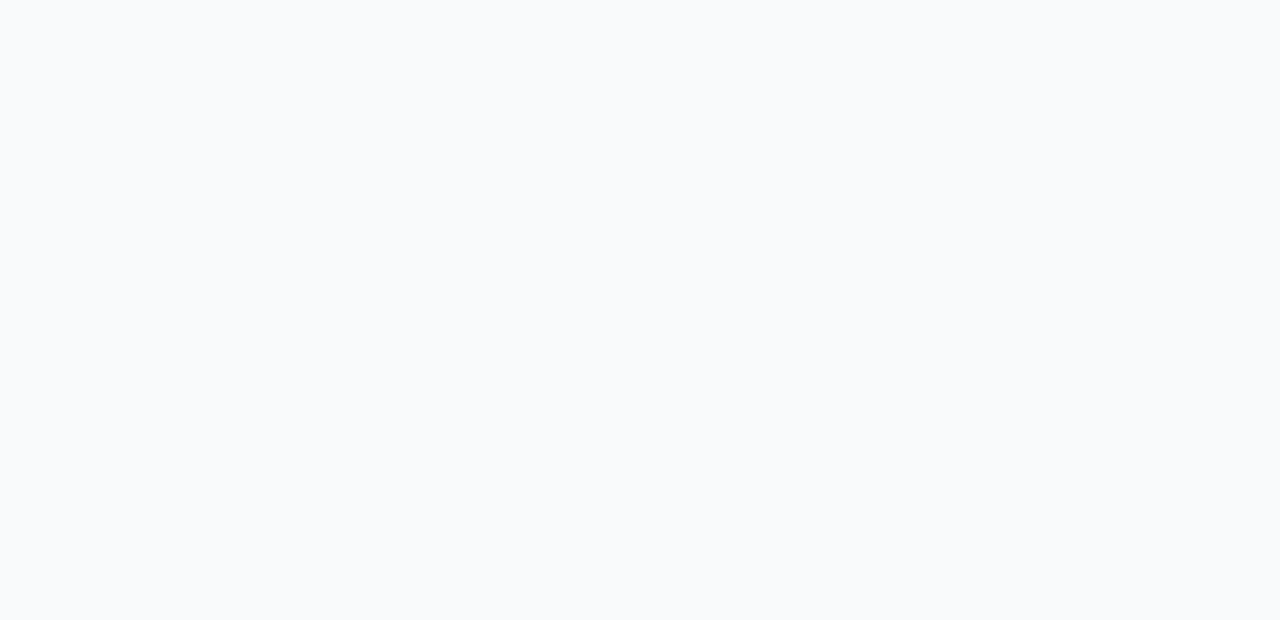
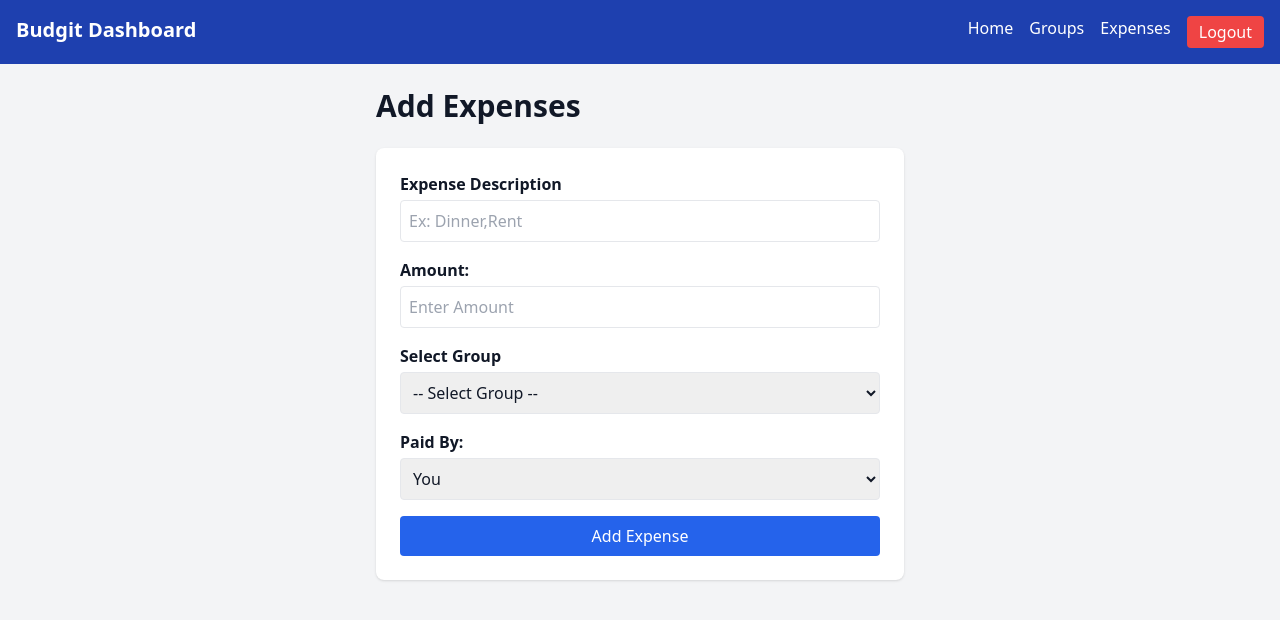
Before and after one commit to Prathamshetty318/Budgit, a React (Vite) app in the folder budgit-frontend/: page /addexpenses in a window 1280 px wide. Before the commit this address had no page. Shown: the top 620 px of the page. Built offline with nearby package versions, Linux system fonts and the light colour scheme; sample sign-in values are in the browser's storage.

Commit message:
done with Expense and add expense page Ui with sample data will move to improve some pages with users pov

```diff
--- a/budgit-frontend/src/App.jsx
+++ b/budgit-frontend/src/App.jsx
@@ -17,6 +17,7 @@ import Dashboard from "./pages/Dashboard";
 import Groups from "./pages/Groups";
 import Expenses from "./pages/Expenses";
 import CreateGroup from "./pages/CreateGroup";
+import AddExpenses from "./pages/AddExpenses";
 
 function App() {
   const [darkMode, setDarkMode] = useState(false);
@@ -52,6 +53,7 @@ function App() {
         <Route path="/groups" element={<ProtectdRoute><PrivateLayout><Groups /></PrivateLayout></ProtectdRoute>}/>
         <Route path="/expenses" element={<ProtectdRoute><PrivateLayout><Expenses /></PrivateLayout></ProtectdRoute>}/>
         <Route path="/creategroup" element={<ProtectdRoute><PrivateLayout><CreateGroup /></PrivateLayout></ProtectdRoute>}/>
+        <Route path="/addexpenses" element={<ProtectdRoute><PrivateLayout><AddExpenses /></PrivateLayout></ProtectdRoute>}/>
       </Routes>
     </div>
   );
--- /dev/null
+++ b/budgit-frontend/src/pages/AddExpenses.jsx
@@ -0,0 +1,80 @@
+import { useState } from "react";
+
+function AddExpenses(){
+
+    const [description, setDescription] = useState("");
+    const [amount, setAmount] = useState("");
+    const [group, setGroup] = useState("");
+    const [paidby , setPaidby] = useState("");
+
+    const handleSubmit = (e)=>{
+        e.preventDefault();
+
+        alert(`Expense Added:`)
+    };
+
+    return(
+        <div className="p-6 max-w-xl mx-auto">
+            <h1 className="text-3xl font-bold mb-6">Add Expenses</h1>
+
+            <form
+            onSubmit={handleSubmit}
+            className="bg-white p-6 rounded-lg shadow space-y-4">
+
+                <div>
+                    <label className="font-semibold">Expense Description</label>
+                    <input
+                    type="text"
+                    placeholder="Ex: Dinner,Rent"
+                    className="border p-2 w-full rounded mt-1"
+                    value={description}
+                    onChange={(e)=> setDescription(e.target.value)}
+                    />
+                </div>
+                <div>
+                    <label className="font-semibold">Amount:</label>
+                    <input
+                    type="number"
+                    min="0"
+                    placeholder="Enter Amount"
+                    className="border p-2 w-full rounded mt-1"
+                    value={amount}
+                    onChange={(e)=> setAmount(e.target.value)}
+                    />
+                </div>
+                <div>
+                    <label className="font-semibold">Select Group</label>
+                    <select
+                    className="border p-2 w-full rounded mt-1"
+                    value={group}
+                    onChange={(e) => setGroup(e.target.value)}>
+                        <option value="">-- Select Group --</option>
+                        <option value="Friends">Friends</option>
+                        <option value="Office">Office</option>
+                        <option value="Family">Family</option>
+                        <option value="Roommates">Roommates</option>
+                        <option value="Trips">Trips</option>
+                        <option value="Others">Others</option>
+                    </select>
+                </div>
+                <div>
+                    <label className="font-semibold">Paid By:</label>
+                    <select
+                    className="border p-2 w-full rounded mt-1"
+                    value={paidby}
+                    onChange={(e) => setPaidby(e.target.value)}>
+                        <option value="You">You</option>
+                        <option value="Mahesh">Mahesh</option>
+                        <option value="Raju">Raju</option>
+                    </select>
+                </div>
+
+                <button className="bg-blue-600 text-white px-4 py-2 rounded w-full hover:bg-blue-700">
+                    Add Expense
+                </button>
+            </form>
+        </div>
+    )
+}
+
+export default AddExpenses;
--- a/budgit-frontend/src/pages/Expenses.jsx
+++ b/budgit-frontend/src/pages/Expenses.jsx
@@ -1,7 +1,68 @@
+import {Link} from 'react-router-dom';
+
 function Expenses(){
+
+    const expenses=[
+        {
+            id:1,
+            description:"Dinner at restaurant",
+            amount:1300,
+            paidBy:"You",
+            group:"Friends",
+            date:"2025-11-20"
+        },
+        {
+            id:2,
+            description:"Rent for october",
+            amount:11000,
+            paidBy:"Nysa",
+            group:"Roommates",
+            date:"2025-11-01"
+        },
+        {
+            id:3,
+            description:"Cab Ride",
+            amount:700,
+            paidBy:"Raju",
+            group:"Office",
+            date:"2025-11-15"
+        },
+    ];
+
+
     return(
-        <div>
-            <h1 className="font-bold text-2xl">Welcome to Budgit Expense Page</h1>
+        <div className="p-6">
+
+            <div className='flex justify-between mb-6'>
+                <h1 className='text-3xl font-bold'>Your Expenses</h1>
+                <Link to="/addExpenses" className="bg-blue-600 text-white px-4 py-2 rounded hover:bg-blue-700">Add Expenses</Link>
+            </div>
+
+
+            <div className='space-y-4'>
+                {expenses.map((exp)=>(
+                    <div
+                    key={exp.id}
+                    className='bg-white p-6 rounded-lg shadow flex justify-between item-center hover:shadow:lg transition'>
+                        <div>
+                            <h2  className='text-xl font-semibold'>{exp.description}</h2>
+                            <p className='text-gray-600'>Paid by: {exp.paidBy}</p>
+                            <p className='text-gray-600'>Group: {exp.group}</p>
+                            <p className='text-gray-600'>Date: {exp.date}</p>
+                        </div>
+
+                        <div className='text-right'>
+                            <p className='text-2xl font-bold text-green-600'>₹{exp.amount}</p>
+
+
+                            <div className='flex gap-3 mt-2 justify-end'>
+                                <button className='text-blue-600 hover:underline'>Edit</button>
+                                <button className='text-red-600 hover:underline'>Delete</button>
+                            </div>
+                        </div>
+                    </div>
+                ))}
+            </div>
         </div>
     )
 }
--- a/budgit-frontend/src/pages/Login.jsx
+++ b/budgit-frontend/src/pages/Login.jsx
@@ -22,7 +22,6 @@ function Login() {
 
             if(res.ok){
                 localStorage.setItem("token",data.token);
-                alert("Login Successful");
                 window.location.href="/dashboard";
             }
             else{
```
